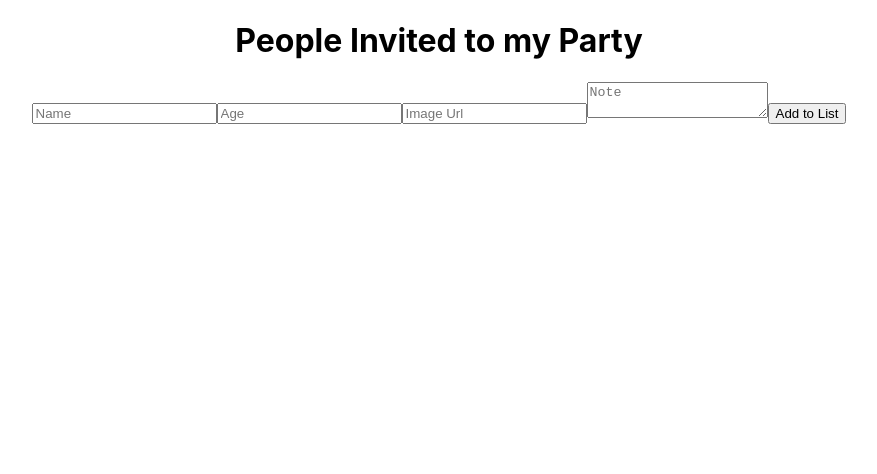
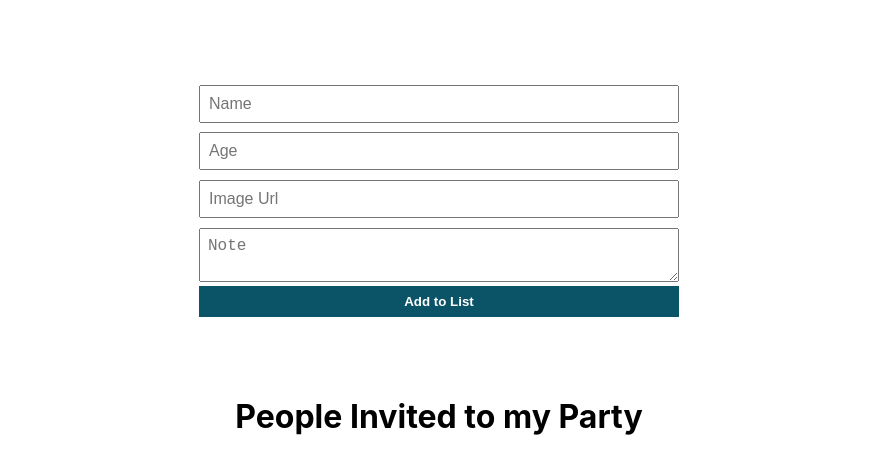
Before and after one commit to ShahMansi2197/react-practice-mansi, a React (Create React App) app: page / in a window 1280 px wide. Shown: the top 474 px of the page, without its empty margins (201-1078 px from the left). Built offline with nearby package versions, Linux system fonts and the light colour scheme.

Commit message:
css changes

```diff
--- a/src/App.css
+++ b/src/App.css
@@ -36,3 +36,57 @@
     transform: rotate(360deg);
   }
 }
+
+.List {
+  list-style: none;
+  display: flex;
+  align-items: center;
+  width: 50rem;
+  margin: 0rem auto;
+  border: 0.1rem solid rgba(0, 0, 0, 0.233);
+  padding: 1rem;
+  justify-content: space-between;
+}
+
+.List-header {
+  display: flex;
+  align-items: center;
+}
+
+.List-header h2 {
+  color: rgb(37, 36, 36)
+}
+
+.List-img {
+  width: 4rem;
+  height: 4rem;
+  border-radius: 100%;
+  margin-right: 0.5rem;
+}
+
+.List-note {
+  width: 30%;
+  text-align: left;
+}
+
+.AddToList {
+  display: flex;
+  flex-direction: column;
+  width: 30rem;
+  margin: 5rem auto
+}
+
+.AddToList-input {
+  padding: 0.5rem;
+  font-size: 1rem;
+  margin: 0.3rem 0rem
+}
+
+.AddToList-btn {
+  padding: 0.5rem;
+  cursor: pointer;
+  background-color: #0b5468;
+  font-weight: 700;
+  color: white;
+  border: none
+}
--- a/src/App.tsx
+++ b/src/App.tsx
@@ -20,9 +20,10 @@ function App() {
 
   return (
     <div className="App">
+
+      <AddToList setPeople={setPeople} people={people}/>
       <h1>People Invited to my Party</h1>
       <List people={people}/>
-      <AddToList setPeople={setPeople} people={people}/>
     </div>
   );
 }
```
